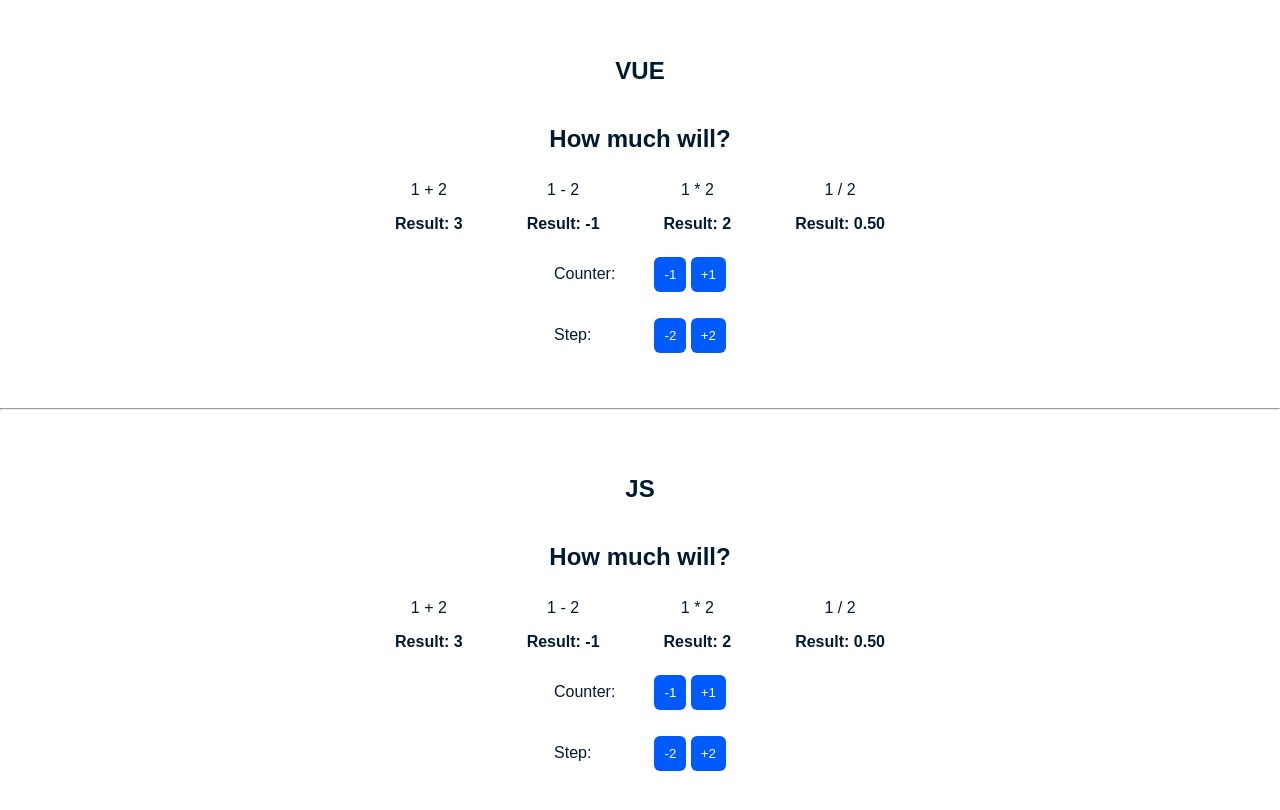
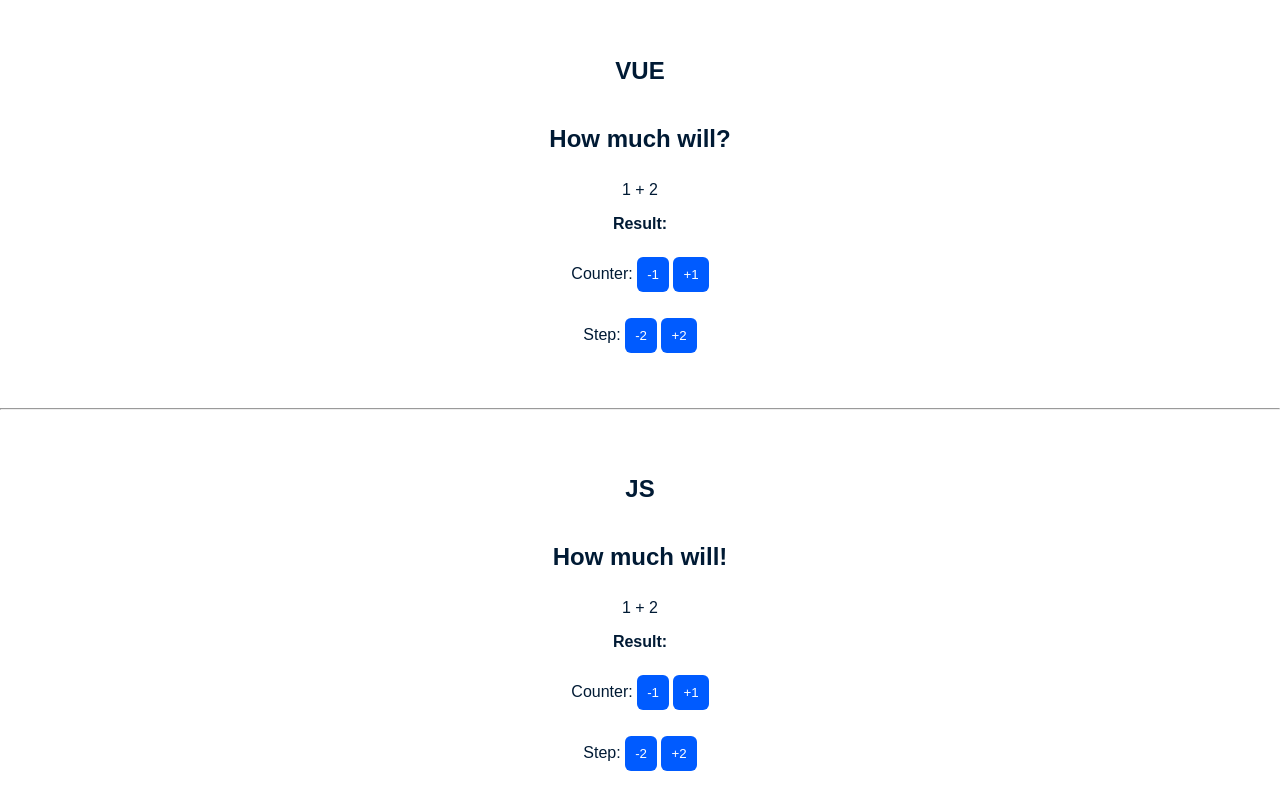
Before and after one commit to ozon-edu-vue-2021/homework-1-yakovm1ke, a plain HTML site: page index.html in a window 1280 px wide. Drawn offline with nearby package versions, Linux system fonts and the light colour scheme.

Commit message:
reverted the commit

```diff
--- a/index.html
+++ b/index.html
@@ -1,5 +1,6 @@
 <!DOCTYPE html>
 <html lang="en">
+
 <head>
     <meta charset="UTF-8">
     <meta name="viewport" content="width=device-width, initial-scale=1.0">
@@ -13,64 +14,32 @@
     <section class="app vue-app">
         <h1>VUE</h1>
         <h2>How much will?</h2>
-        <div class="content">
-            <div class="content_item">
-                <p>{{counter}} + {{step}}</p>
-                <p><strong>Result: {{sum}}</strong></p>
-            </div>
-            <div class="content_item">
-                <p>{{counter}} - {{step}}</p>
-                <p><strong>Result: {{diff}}</strong></p>
-            </div>
-            <div class="content_item">
-                <p>{{counter}} * {{step}}</p>
-                <p><strong>Result: {{product}}</strong></p>
-            </div>
-            <div class="content_item">
-                <p>{{counter}} / {{step}}</p>
-                <p><strong>Result: {{quotient}}</strong></p>
-            </div>
-        </div>
+        <p>{{counter}} + {{step}}</p>
+        <p><strong>Result: {{sum}}</strong></p>
         <div class="math">
-            <span>Counter:</span>
+            Counter:
             <button class="button minus" v-on:click="decrementCounterHandler">-1</button>
             <button class="button plus" v-on:click="incrementCounterHandler">+1</button>
         </div>
         <div class="math">
-            <span>Step:</span>
-            <button class="button minus" v-on:click="decrementStepHandler">-2</button>
-            <button class="button plus" v-on:click="incrementStepHandler">+2</button>
+            Step:
+            <button class="button minus">-2</button>
+            <button class="button plus">+2</button>
         </div>
     </section>
     <hr>
     <section class="app js-app">
         <h1>JS</h1>
-        <h2>How much will?</h2>
-        <div class="content">
-            <div class="content_item">
-                <p><span class="counter"></span> + <span class="step"></span></p>
-                <p><strong>Result: <span class="sum"></span></strong></p>
-            </div>
-            <div class="content_item">
-                <p><span class="counter"></span> - <span class="step"></span></p>
-                <p><strong>Result: <span class="diff"></span></strong></p>
-            </div>
-            <div class="content_item">
-                <p><span class="counter"></span> * <span class="step"></span></p>
-                <p><strong>Result: <span class="product"></span></strong></p>
-            </div>
-            <div class="content_item">
-                <p><span class="counter"></span> / <span class="step"></span></p>
-                <p><strong>Result: <span class="quotient"></span></strong></p>
-            </div>
-        </div>
-        <div class="math" id="counter">
-            <span>Counter:</span>
+        <h2>How much will!</h2>
+        <p><span class="counter"></span> + <span class="step"></span></p>
+        <p><strong>Result: <span class="sum"></span></strong></p>
+        <div class="math">
+            Counter:
             <button class="button minus">-1</button>
             <button class="button plus">+1</button>
         </div>
-        <div class="math" id="step">
-            <span>Step:</span>
+        <div class="math">
+            Step:
             <button class="button minus">-2</button>
             <button class="button plus">+2</button>
         </div>
@@ -83,131 +52,55 @@
                 step: 2
             },
             methods: {
-                incrementCounterHandler() {
-                    this.counter++;
-                },
-                decrementCounterHandler() {
-                    this.counter--;
-                },
-                incrementStepHandler() {
-                    this.step += 2;
-                },
-                decrementStepHandler() {
-                    this.step -= 2;
-                }
+                incrementCounterHandler() {},
+                decrementCounterHandler() {}
+                //...
             },
             computed: {
-                sum() {
-                    return this.counter + this.step;
-                },
-                diff() {
-                    return this.counter - this. step;
-                },
-                product() {
-                    return this.counter * this. step;
-                },
-                quotient() {
-                    if (this.step === 0) {
-                        return 'Error';
-                    } else {
-                        return (this.counter / this. step).toFixed(2);
-                    }
-                }
+                sum() {}
             }
         })
     </script>
     <script>
-        const counterEls = document.querySelectorAll('.js-app .counter');
-        const stepEls = document.querySelectorAll('.js-app .step');
+        const counterEl = document.querySelector('.js-app .counter');
+        const buttonElMinus = document.querySelector('.js-app .minus');
+        const buttonElPlus = document.querySelector('.js-app .plus');
         const sumEl = document.querySelector('.js-app .sum');
-        const diffEl = document.querySelector('.js-app .diff');
-        const productEl = document.querySelector('.js-app .product');
-        const quotientEl = document.querySelector('.js-app .quotient');
-        const buttonElCounterMinus = document.querySelector('.js-app #counter .minus');
-        const buttonElCounterPlus = document.querySelector('.js-app #counter .plus');
-        const buttonElStepMinus = document.querySelector('.js-app #step .minus');
-        const buttonElStepPlus = document.querySelector('.js-app #step .plus');
+        const stepEl = document.querySelector('.js-app .step');
 
         const data = {
             counter: 1,
             step: 2
         };
 
-        const render = function (container, value) {
-            if (container.length) {
-                container.forEach(item => {
-                    item.textContent = value;
-                });
-            } else {
-                container.textContent = value;
-            }
-        };
+        const incrementCounterHandler = function () {};
+        const decrementCounterHandler = function () {};
+        //...
+        const getSum = function () {};
 
-        const incrementCounterHandler = function () {
-            data.counter++;
-            render(counterEls, data.counter);
-        };
-        const decrementCounterHandler = function () {
-            data.counter--;
-            render(counterEls, data.counter);
-        };
-        const incrementStepHandler = function () {
-            data.step += 2;
-            render(stepEls, data.step);
-        };
-        const decrementStepHandler = function () {
-            data.step -= 2;
-            render(stepEls, data.step);
-        };
-        const getSum = function () {
-            const newValue = data.step + data.counter;
-            render(sumEl, newValue);
-        };
-        const getDiff = function () {
-            const newValue = data.counter - data.step;
-            render (diffEl, newValue);
-        };
-        const getProduct = function () {
-            const newValue = data.counter * data.step;
-            render (productEl, newValue);
-        };
-        const getQuotient = function () {
-            if (data.step == 0) {
-                render (quotientEl, 'Error');
-            } else {
-                const newValue = (data.counter / data.step).toFixed(2);
-                render (quotientEl, newValue);
-            }
-        };
-
-        const queue = [getSum, getDiff, getQuotient, getProduct];
+        const queue = [getSum];
 
         Object.keys(data).forEach(key => {
-            let value = data[key]; // data.counter, data.step
+            let value = data[key]; // data.counter, data.counter1, data.counter2
             Object.defineProperty(data, key, {
                 get: function () {
-                    console.log(`Прочитали value ${key}`);
+                    console.log('get');
                     // queue.push();
                     return value;
                 },
                 set: function (newValue) {
-                    console.log(`Установили новое значение ${newValue} в ${key}`);
+                    console.log('set');
                     value = newValue;
                     queue.forEach(fn => fn());
                 }
             });
         });
 
-        render(counterEls, data.counter);
-        render(stepEls, data.step);
+        counterEl.textContent = data.counter;
+        stepEl.textContent = data.step;
         getSum();
-        getDiff();
-        getProduct();
-        getQuotient();
-        buttonElCounterMinus.addEventListener('click', decrementCounterHandler);
-        buttonElCounterPlus.addEventListener('click', incrementCounterHandler);
-        buttonElStepMinus.addEventListener('click', decrementStepHandler);
-        buttonElStepPlus.addEventListener('click', incrementStepHandler);
+        buttonElMinus.addEventListener('click', decrementCounterHandler);
+        buttonElPlus.addEventListener('click', incrementCounterHandler);
     </script>
 </body>
 
--- a/style/index.css
+++ b/style/index.css
@@ -21,18 +21,6 @@
 
 }
 
-.content {
-    display: flex;
-    justify-content: space-between;
-}
-
-.content_item {
-    margin: 0 2em;
-    display: flex;
-    flex-direction: column;
-    align-items: center;
-}
-
 .button {
     border: none;
     padding: 10px;
@@ -50,8 +38,3 @@
 .math {
     margin-block-start: 1em;
 }
-
-.math span {
-    display: inline-block;
-    width: 6em;
-}
```
